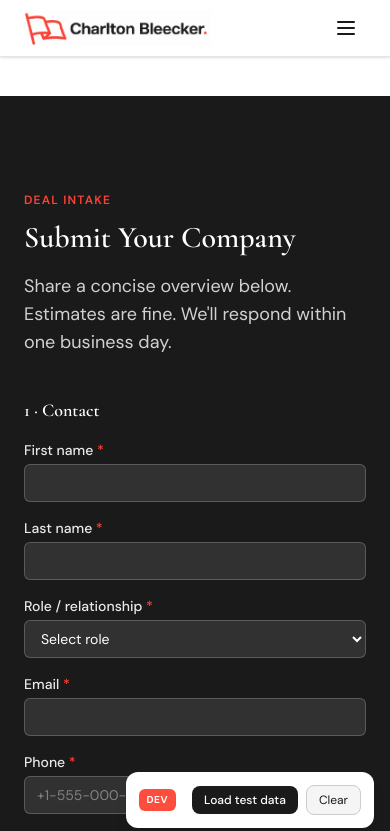
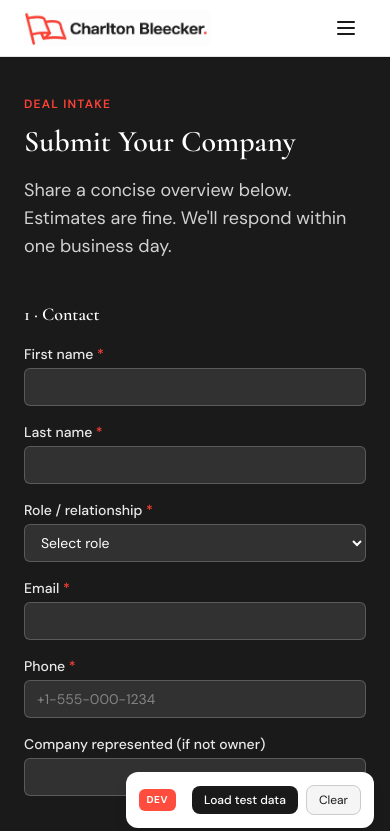
Before and after one commit to msquaredata/charlton-bleecker, a Next.js app: page /submit in a window 390 px wide. Shown: the top 831 px of the page. Built offline with nearby package versions, Linux system fonts and the light colour scheme.

Commit message:
Update SubmitPage and Submit component styles for improved layout and responsiveness, including adjustments to main section height and padding.

```diff
--- a/src/app/submit/page.tsx
+++ b/src/app/submit/page.tsx
@@ -16,7 +16,7 @@ export default function SubmitPage() {
   return (
     <>
       <Navbar />
-      <main className="pt-24 md:pt-28">
+      <main className="min-h-[100svh] bg-[var(--color-dark)] pt-24 text-white md:pt-28">
         <Submit initialOptions={formOptions} />
       </main>
       <Footer />
--- a/src/components/sections/Submit.tsx
+++ b/src/components/sections/Submit.tsx
@@ -221,7 +221,7 @@ export default function Submit({ initialOptions }: SubmitProps) {
     "mt-1 w-full rounded-md border border-white/20 bg-white/10 px-3 py-2 text-sm text-white placeholder-white/40 focus:border-[var(--color-accent)] focus:outline-none";
 
   return (
-    <section id="submit" className="section-pad bg-[var(--color-dark)] text-white">
+    <section id="submit" className="pb-24 bg-[var(--color-dark)] text-white">
       <div className="container-site max-w-3xl">
         <FadeUp>
           <p className="text-xs font-semibold uppercase tracking-widest text-[var(--color-accent)]">
```
